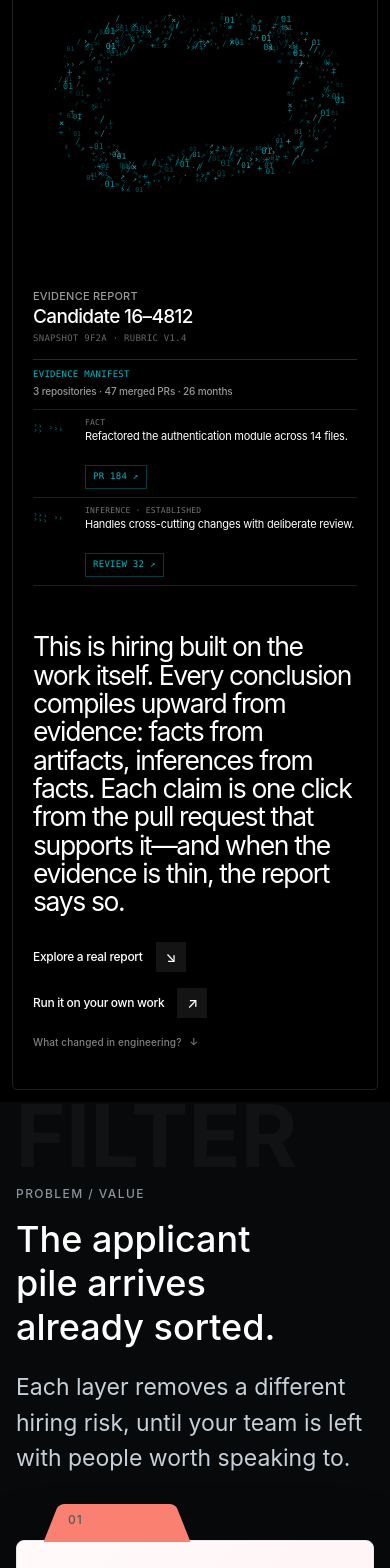
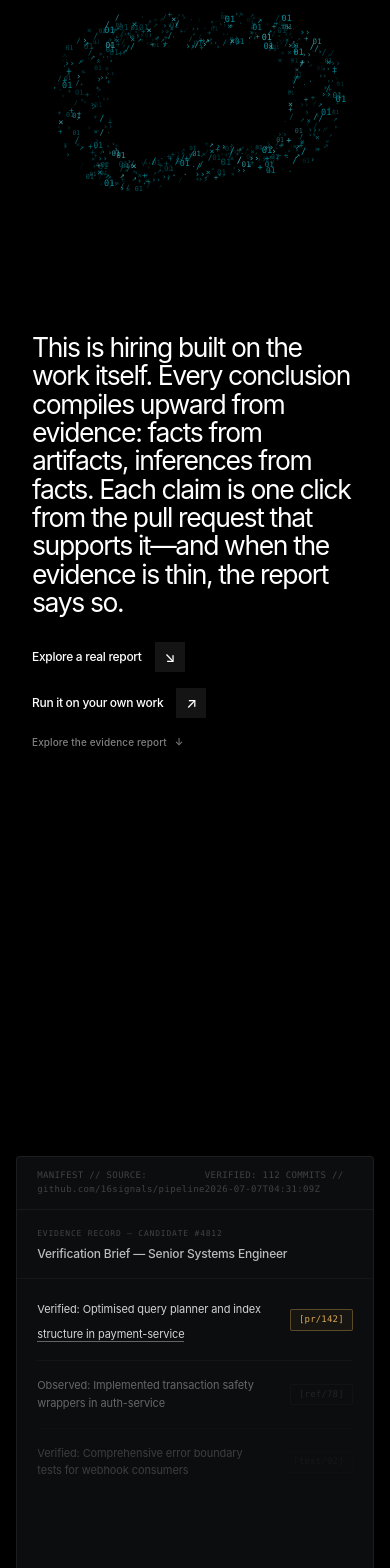
Before and after one commit to Hikabu/16signlasVisit, a Next.js app: page / in a window 390 px wide. Shown: the part 432-2000 px from the top of the page. Built offline with nearby package versions, Linux system fonts and the light colour scheme.

Commit message:
add: report second section

```diff
--- a/app/components/landing/EditorialHero.module.css
+++ b/app/components/landing/EditorialHero.module.css
@@ -10,8 +10,6 @@
   width: 100%;
   height: 100%;
   overflow: hidden;
-  border: 1px solid rgba(255, 255, 255, 0.12);
-  border-radius: 5px;
   background: #000;
 }
 
@@ -87,11 +85,11 @@
 .heroGrid {
   height: calc(100% - 64px);
   display: grid;
-  grid-template-columns: minmax(0, 1fr) minmax(0, 1.08fr);
-  grid-template-rows: minmax(390px, 1.15fr) minmax(250px, 0.85fr);
+  grid-template-columns: minmax(0, 1.2fr) minmax(0, 1fr);
+  grid-template-rows: auto auto;
   grid-template-areas:
     "headline visual"
-    "report narrative";
+    "narrative visual";
   column-gap: clamp(56px, 7vw, 112px);
   padding: clamp(42px, 5.8vh, 58px) clamp(40px, 2.7vw, 44px) clamp(38px, 4.6vh, 46px);
 }
@@ -129,143 +127,6 @@
   display: block;
   width: 100%;
   height: 100%;
-}
-
-.report {
-  grid-area: report;
-  width: min(100%, 560px);
-  align-self: start;
-  margin: 20px 0 0;
-}
-
-.reportHeading {
-  display: flex;
-  align-items: end;
-  justify-content: space-between;
-  gap: 20px;
-  margin-bottom: 15px;
-}
-
-.reportHeading p,
-.reportHeading h2 {
-  margin: 0;
-}
-
-.reportHeading p {
-  margin-bottom: 2px;
-  color: rgba(255, 255, 255, 0.6);
-  font-size: 11px;
-  font-weight: 520;
-  letter-spacing: 0.02em;
-  text-transform: uppercase;
-}
-
-.reportHeading h2 {
-  font-size: 19px;
-  font-weight: 510;
-  line-height: 1.05;
-  letter-spacing: -0.035em;
-}
-
-.reportStamp,
-.manifest span,
-.claimCopy span,
-.claimRow > a {
-  font-family: var(--font-geist-mono);
-  font-size: 9px;
-  line-height: 1.3;
-  letter-spacing: 0.03em;
-  text-transform: uppercase;
-}
-
-.reportStamp {
-  color: rgba(255, 255, 255, 0.4);
-  white-space: nowrap;
-}
-
-.manifest {
-  display: flex;
-  align-items: center;
-  gap: 12px;
-  padding: 9px 0;
-  border-top: 1px solid rgba(255, 255, 255, 0.16);
-  border-bottom: 1px solid rgba(255, 255, 255, 0.12);
-}
-
-.manifest span {
-  color: #00b8c4;
-}
-
-.manifest strong {
-  color: rgba(255, 255, 255, 0.6);
-  font-size: 10px;
-  font-weight: 470;
-  letter-spacing: -0.015em;
-}
-
-.claimList {
-  display: grid;
-}
-
-.claimRow {
-  min-height: 48px;
-  display: grid;
-  grid-template-columns: 52px minmax(0, 1fr) auto;
-  align-items: center;
-  gap: 14px;
-  border-bottom: 1px solid rgba(255, 255, 255, 0.12);
-}
-
-.reportGlyph {
-  width: 46px;
-  display: grid;
-  grid-template-columns: repeat(2, auto);
-  gap: 0 2px;
-  color: #009fac;
-  font: 8px/0.65 var(--font-geist-mono);
-  opacity: 0.74;
-  transform: skewY(9deg);
-}
-
-.reportGlyph i {
-  font-style: normal;
-}
-
-.claimCopy {
-  min-width: 0;
-  padding: 8px 0;
-}
-
-.claimCopy span {
-  display: block;
-  margin-bottom: 2px;
-  color: rgba(255, 255, 255, 0.45);
-  font-size: 8px;
-}
-
-.claimCopy p {
-  margin: 0;
-  overflow: hidden;
-  color: #ffffff;
-  font-size: 12px;
-  line-height: 1.2;
-  letter-spacing: -0.022em;
-  text-overflow: ellipsis;
-  white-space: nowrap;
-}
-
-.claimRow > a {
-  padding: 5px 7px;
-  border: 1px solid rgba(0, 184, 196, 0.32);
-  color: #00b8c4;
-  text-decoration: none;
-  white-space: nowrap;
-  transition: background-color 160ms ease, border-color 160ms ease;
-}
-
-.claimRow > a:hover {
-  border-color: rgba(0, 184, 196, 0.62);
-  background: rgba(0, 184, 196, 0.08);
 }
 
 .narrative {
@@ -410,12 +271,6 @@
     margin: 26px 0 32px;
   }
 
-  .report {
-    order: 3;
-    width: 100%;
-    margin-top: 0;
-  }
-
   .narrative {
     order: 4;
     margin-top: 46px;
@@ -431,36 +286,6 @@
     font-size: 12px;
   }
 
-  .reportHeading {
-    align-items: start;
-    flex-direction: column;
-    gap: 6px;
-  }
-
-  .manifest {
-    align-items: start;
-    flex-direction: column;
-    gap: 3px;
-  }
-
-  .claimRow {
-    grid-template-columns: 38px minmax(0, 1fr);
-  }
-
-  .reportGlyph {
-    width: 34px;
-  }
-
-  .claimCopy p {
-    font-size: 11px;
-  }
-
-  .claimRow > a {
-    grid-column: 2;
-    justify-self: start;
-    margin-bottom: 8px;
-  }
-
   .ctas {
     align-items: flex-start;
     flex-direction: column;
--- a/app/components/landing/EditorialHero.tsx
+++ b/app/components/landing/EditorialHero.tsx
@@ -21,22 +21,6 @@ function SignalMark() {
         />
       ))}
     </svg>
-  );
-}
-
-function ReportGlyph({ variant = 0 }: { variant?: number }) {
-  return (
-    <span className={styles.reportGlyph} aria-hidden="true">
-      {variant === 0 ? (
-        <>
-          <i>››</i><i>›››</i><i>››</i>
-        </>
-      ) : (
-        <>
-          <i>›››</i><i>››</i><i>›››</i>
-        </>
-      )}
-    </span>
   );
 }
 
@@ -80,45 +64,6 @@ export function EditorialHero() {
             <EvidenceParticles />
           </div>
 
-          <article id="evidence-report" className={styles.report} aria-label="Evidence report preview">
-            <div className={styles.reportHeading}>
-              <div>
-                <p>Evidence report</p>
-                <h2>Candidate 16–4812</h2>
-              </div>
-              <span className={styles.reportStamp}>Snapshot 9F2A · rubric v1.4</span>
-            </div>
-
-            <div className={styles.manifest}>
-              <span>Evidence manifest</span>
-              <strong>3 repositories · 47 merged PRs · 26 months</strong>
-            </div>
-
-            <div className={styles.claimList}>
-              <div className={styles.claimRow}>
-                <ReportGlyph />
-                <div className={styles.claimCopy}>
-                  <span>Fact</span>
-                  <p>Refactored the authentication module across 14 files.</p>
-                </div>
-                <a href="#how-it-works" aria-label="Open pull request 184 citation">
-                  PR 184 ↗
-                </a>
-              </div>
-
-              <div className={styles.claimRow}>
-                <ReportGlyph variant={1} />
-                <div className={styles.claimCopy}>
-                  <span>Inference · established</span>
-                  <p>Handles cross-cutting changes with deliberate review.</p>
-                </div>
-                <a href="#how-it-works" aria-label="Open review 32 citation">
-                  Review 32 ↗
-                </a>
-              </div>
-            </div>
-          </article>
-
           <div className={styles.narrative}>
             <p>
               This is hiring built on the work itself. Every conclusion compiles upward
@@ -128,7 +73,7 @@ export function EditorialHero() {
             </p>
 
             <div className={styles.ctas} role="group" aria-label="Primary actions">
-              <a className={styles.primaryCta} href="#evidence-report">
+              <a className={styles.primaryCta} href="#evidence-report-section">
                 Explore a real report
                 <span aria-hidden="true">↘</span>
               </a>
@@ -138,8 +83,8 @@ export function EditorialHero() {
               </a>
             </div>
 
-            <a className={styles.transitionLink} href="#problem-value">
-              What changed in engineering? <span aria-hidden="true">↓</span>
+            <a className={styles.transitionLink} href="#evidence-report-section">
+              Explore the evidence report <span aria-hidden="true">↓</span>
             </a>
           </div>
         </div>
--- a/app/components/landing/Hero.tsx
+++ b/app/components/landing/Hero.tsx
@@ -1,171 +1,75 @@
 "use client";
 
 import { useState, useEffect, useRef } from "react";
-import { HERO_CTA, HERO_SECONDARY_CTA } from "@/app/lib/landing/constants";
 
 /**
- * HERO — Section 1
+ * EvidenceReportSection — Section 2
  *
- * Spec: SECTION.md
- * One motion event total: the receipt-pull demonstration.
- * Triggered once, 2 seconds after the frame settles. Never again.
- *
- * Sequence (~1s total):
- *  t=0ms    — underline begins drawing left→right (300ms, cubic-bezier(0.4,0,0.2,1))
- *  t=300ms  — thread draws from claim to citation marker (350ms)
- *  t=650ms  — citation marker surfaces its accent state (150ms)
- *
- * After: absolute stillness. Everything persists.
+ * Dedicated section containing the full-screen report artifact.
+ * Seamless transition using a Raycast-style scroll reveal:
+ * - Card translates up (translateY) and scales up smoothly on scroll entry.
+ * - IntersectionObserver starts the receipt-pull drawing animations only when visible.
+ * - Background is pure black (#000) for a seamless flow with the hero section.
  */
-
-export function Hero() {
-  // Three discrete animation phases
+export function EvidenceReportSection() {
   const [phase, setPhase] = useState<0 | 1 | 2 | 3>(0);
-  const fired = useRef(false);
+  const [isVisible, setIsVisible] = useState(false);
+  const sectionRef = useRef<HTMLElement>(null);
+  const animated = useRef(false);
 
   useEffect(() => {
-    if (fired.current) return;
-    fired.current = true;
-
-    const t1 = setTimeout(() => setPhase(1), 2000);          // underline draws
-    const t2 = setTimeout(() => setPhase(2), 2000 + 300);    // thread draws
-    const t3 = setTimeout(() => setPhase(3), 2000 + 650);    // citation accent surfaces
+    const observer = new IntersectionObserver(
+      ([entry]) => {
+        if (entry.isIntersecting) {
+          setIsVisible(true);
+          if (!animated.current) {
+            animated.current = true;
+            // Trigger drawing phase animations slightly after entry transition begins
+            const t1 = setTimeout(() => setPhase(1), 500);          // underline draws
+            const t2 = setTimeout(() => setPhase(2), 500 + 300);    // thread draws
+            const t3 = setTimeout(() => setPhase(3), 500 + 650);    // citation accent surfaces
 
             return () => {
               clearTimeout(t1);
               clearTimeout(t2);
               clearTimeout(t3);
             };
+          }
+        }
+      },
+      { threshold: 0.15 }
+    );
+
+    const element = sectionRef.current;
+    if (element) {
+      observer.observe(element);
+    }
+
+    return () => {
+      if (element) {
+        observer.unobserve(element);
+      }
+      observer.disconnect();
+    };
   }, []);
 
   return (
     <section
-      id="hero"
-      aria-label="Hero"
-      className="hero-field relative w-full overflow-hidden flex flex-col items-center"
-      style={{ minHeight: "100svh", backgroundColor: "#08090b" }}
+      ref={sectionRef}
+      id="evidence-report-section"
+      aria-label="Evidence Report Section"
+      className="relative w-full overflow-hidden flex flex-col items-center justify-end bg-black"
+      style={{ minHeight: "100svh" }}
     >
-      {/* ── Quiet zone: navigation placeholder (~12% vh) ── */}
-      {/* Header sits fixed on top; this keeps content from overlapping it */}
-      <div className="hero-nav-offset w-full shrink-0" aria-hidden />
-
-      {/* ── Empty field (~18% vh) — the quiet before the statement ── */}
-      <div className="hero-empty-field w-full shrink-0" aria-hidden />
-
-      {/* ── Headline block — central 8 columns, centered ── */}
+      {/* ── Seamless Scroll Reveal Wrapper ── */}
       <div
-        className="hero-headline-block w-full px-4 text-center"
-        style={{ maxWidth: "min(100%, 900px)" }}
-      >
-        <h1
-          className="hero-headline font-sans text-[#e8e8e8] select-none"
+        className="w-full flex flex-col items-center transition-all duration-1000 ease-[cubic-bezier(0.16,1,0.3,1)]"
         style={{
-            fontSize: "clamp(32px, 5.2vw, 64px)",
-            fontWeight: 560,
-            lineHeight: 1.07,
-            letterSpacing: "-0.033em",
-            textWrap: "balance",
+          opacity: isVisible ? 1 : 0,
+          transform: isVisible ? "translateY(0) scale(1)" : "translateY(80px) scale(0.96)",
+          willChange: "transform, opacity",
         }}
       >
-          Software engineering changed.
-          <br />
-          Hiring didn&apos;t.
-        </h1>
-
-        {/* Supporting line — one short sans, visibly subordinate */}
-        <p
-          className="hero-sub font-sans mt-4 select-none"
-          style={{
-            fontSize: "clamp(13px, 1.25vw, 15px)",
-            color: "rgba(255,255,255,0.36)",
-            letterSpacing: "-0.01em",
-            lineHeight: 1.5,
-          }}
-        >
-          This is hiring built on the work itself.
-        </p>
-      </div>
-
-      {/* ── Measured gap: larger than any gap inside the artifact ── */}
-      <div className="hero-gap shrink-0" aria-hidden />
-
-      {/* ── CTA pair — centered, quiet, found not shouted ── */}
-      <div
-        className="hero-ctas flex flex-row items-center justify-center gap-3"
-        role="group"
-        aria-label="Primary actions"
-      >
-        {/* Primary CTA: hairline white border, rectangular, 2px radius */}
-        <a
-          id="hero-cta-explore"
-          href="#how-it-works"
-          className="hero-cta-primary font-sans"
-          style={{
-            display: "inline-flex",
-            alignItems: "center",
-            padding: "9px 18px",
-            fontSize: "clamp(11px, 1.05vw, 13px)",
-            fontWeight: 450,
-            letterSpacing: "-0.01em",
-            color: "rgba(255,255,255,0.88)",
-            border: "1px solid rgba(255,255,255,0.28)",
-            borderRadius: "2px",
-            background: "transparent",
-            textDecoration: "none",
-            transition: "border-color 150ms cubic-bezier(0.4,0,0.2,1)",
-            cursor: "pointer",
-          }}
-          onMouseEnter={(e) => {
-            (e.currentTarget as HTMLAnchorElement).style.borderColor =
-              "rgba(255,255,255,0.52)";
-          }}
-          onMouseLeave={(e) => {
-            (e.currentTarget as HTMLAnchorElement).style.borderColor =
-              "rgba(255,255,255,0.28)";
-          }}
-        >
-          {HERO_CTA}
-        </a>
-
-        {/* Secondary CTA: even quieter — lower opacity border */}
-        <a
-          id="hero-cta-run"
-          href="#book-call"
-          className="hero-cta-secondary font-sans"
-          style={{
-            display: "inline-flex",
-            alignItems: "center",
-            padding: "9px 18px",
-            fontSize: "clamp(11px, 1.05vw, 13px)",
-            fontWeight: 450,
-            letterSpacing: "-0.01em",
-            color: "rgba(255,255,255,0.34)",
-            border: "1px solid rgba(255,255,255,0.10)",
-            borderRadius: "2px",
-            background: "transparent",
-            textDecoration: "none",
-            transition:
-              "border-color 150ms cubic-bezier(0.4,0,0.2,1), color 150ms cubic-bezier(0.4,0,0.2,1)",
-            cursor: "pointer",
-          }}
-          onMouseEnter={(e) => {
-            const el = e.currentTarget as HTMLAnchorElement;
-            el.style.borderColor = "rgba(255,255,255,0.22)";
-            el.style.color = "rgba(255,255,255,0.56)";
-          }}
-          onMouseLeave={(e) => {
-            const el = e.currentTarget as HTMLAnchorElement;
-            el.style.borderColor = "rgba(255,255,255,0.10)";
-            el.style.color = "rgba(255,255,255,0.34)";
-          }}
-        >
-          {HERO_SECONDARY_CTA}
-        </a>
-      </div>
-
-      {/* ── Spacer between CTAs and artifact ── */}
-      <div className="hero-artifact-spacer shrink-0" aria-hidden />
-
         {/* ── Report Artifact ──
             Central 10 columns (~max-w-5xl), lower 40-45% viewport height,
             bleeds off the bottom edge. No perspective, no tilt, no float.
@@ -176,22 +80,22 @@ export function Hero() {
           className="hero-artifact w-11/12 shrink-0 flex flex-col"
           style={{
             maxWidth: "min(100% - 2rem, 1000px)",
-          /* height intentionally overflows the viewport — the bleed is the scroll motive */
-          height: "clamp(360px, 46vh, 520px)",
+            /* Slightly taller for the dedicated viewport section */
+            height: "clamp(400px, 58vh, 600px)",
             background: "#0c0d0f",
             border: "1px solid rgba(255,255,255,0.07)",
             borderBottom: "none",
-          borderRadius: "3px 3px 0 0",
+            borderRadius: "4px 4px 0 0",
             overflow: "hidden",
-          /* near-imperceptible edge treatment to separate from field */
-          boxShadow: "0 -1px 0 rgba(255,255,255,0.04)",
+            /* shadow to separate from the flat dark background */
+            boxShadow: "0 -4px 30px rgba(0, 0, 0, 0.6)",
           }}
         >
           {/* ── Evidence manifest strip (small monospace) ── */}
           <div
             className="font-mono flex items-center justify-between shrink-0 select-none"
             style={{
-            padding: "10px 20px",
+              padding: "12px 20px",
               borderBottom: "1px solid rgba(255,255,255,0.05)",
               fontSize: "clamp(9px, 0.9vw, 11px)",
               color: "rgba(255,255,255,0.22)",
@@ -209,7 +113,7 @@ export function Hero() {
           <div
             className="shrink-0 select-none"
             style={{
-            padding: "16px 20px 12px",
+              padding: "18px 20px 14px",
               borderBottom: "1px solid rgba(255,255,255,0.04)",
             }}
           >
@@ -386,7 +290,7 @@ export function Hero() {
               </div>
             </div>
 
-          {/* ── Claim 3: Even more recessive — trails off into the bleed ── */}
+            {/* ── Claim 3: Even more recessive — trails off into the fold ── */}
             <div
               className="claim-row flex items-center gap-4 py-4 select-none"
               style={{ opacity: 0.28 }}
@@ -426,12 +330,12 @@ export function Hero() {
               </div>
             </div>
 
-          {/* ── Monospace metadata row — timestamps, below claims ── */}
+            {/* ── Monospace metadata row ── */}
             <div
               className="font-mono shrink-0 select-none"
               style={{
                 marginTop: "auto",
-              padding: "10px 0",
+                padding: "12px 0",
                 borderTop: "1px solid rgba(255,255,255,0.03)",
                 fontSize: "clamp(8px, 0.75vw, 10px)",
                 color: "rgba(255,255,255,0.14)",
@@ -448,7 +352,7 @@ export function Hero() {
             </div>
           </div>
         </div>
-      {/* The artifact bleeds off the bottom edge — this is intentional */}
+      </div>
     </section>
   );
 }
--- a/app/page.tsx
+++ b/app/page.tsx
@@ -1,4 +1,5 @@
 import { EditorialHero } from "./components/landing/EditorialHero";
+import { EvidenceReportSection } from "./components/landing/Hero";
 import { ProblemValue } from "./components/landing/ProblemValue";
 import { HowItWorks } from "./components/landing/HowItWorks";
 import { BookCall } from "./components/landing/BookCall";
@@ -14,6 +15,7 @@ export default function Home() {
       </a>
       <main id="main" className="page-shell pb-[var(--space-16)] md:pb-0">
         <EditorialHero />
+        <EvidenceReportSection />
         <ProblemValue />
         <HowItWorks />
         <BookCall />
```
Lines whose indentation alone changed are shown as unchanged.
